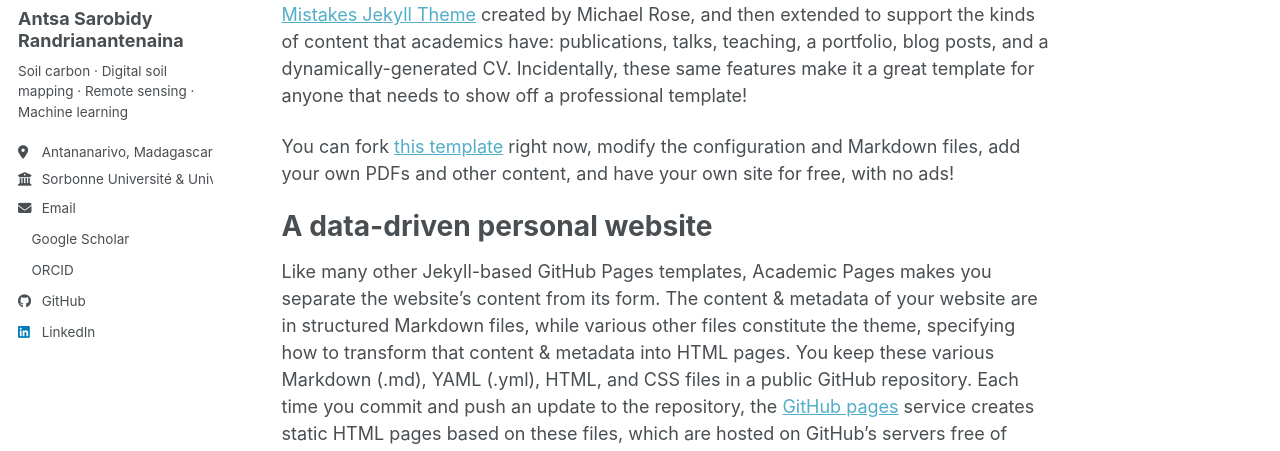
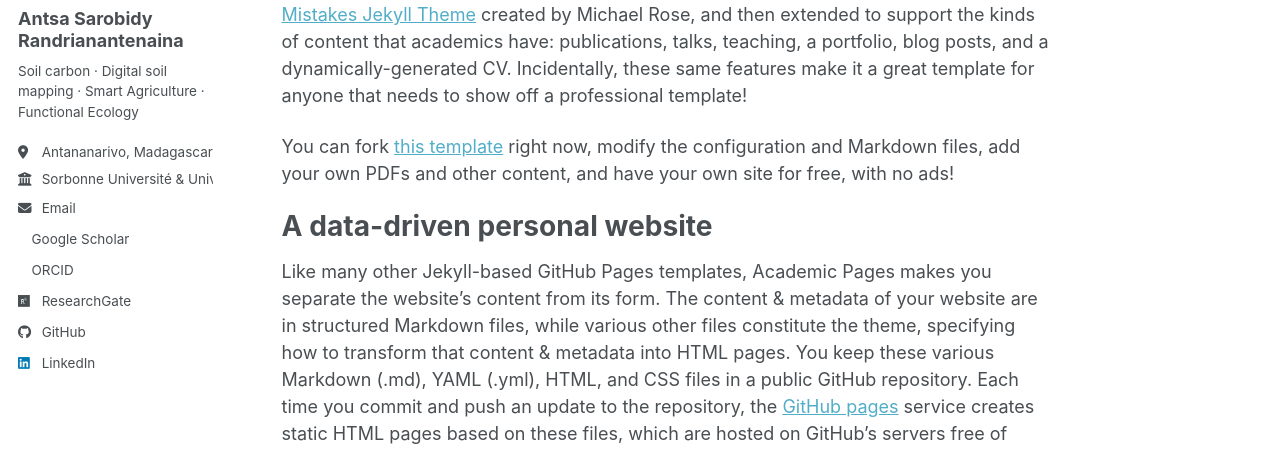
Before and after one commit to antsaro/antsaro.github.io, a Jekyll site: the page built from _pages/about.md, in a window 1280 px wide. Shown: the part 278-729 px from the top of the page. Built offline with Jekyll 4.4.1, drawn with Linux system fonts in a browser that asks for light colours; a script bundle is joined from its source files by our own code; a style sheet for code colours, icons or effects is not loaded.

Commit message:
Update _config.yml

```diff
--- a/_config.yml
+++ b/_config.yml
@@ -6,7 +6,7 @@ site_theme               : "default" # Options: "default", "air", "sunrise", "mi
 title                    : "Antsa Sarobidy Randrianantenaina"
 title_separator          : "-"
 name                     : &name "Antsa Sarobidy Randrianantenaina"
-description              : &description "Soil carbon, digital soil mapping and remote sensing in tropical landscapes"
+description              : &description "Soil carbon, digital soil mapping, smart agriculture and functional ecology in tropical landscapes."
 url                      : https://antsaro.github.io
 baseurl                  : ""
 repository               : "antsaro/antsaro.github.io"
@@ -16,7 +16,7 @@ author:
   avatar           : "profile.png"
   name             : "Antsa Sarobidy Randrianantenaina"
   pronouns         :
-  bio              : "Soil carbon · Digital soil mapping · Remote sensing · Machine learning"
+  bio              : "Soil carbon · Digital soil mapping · Smart Agriculture · Functional Ecology"
   location         : "Antananarivo, Madagascar"
   employer         : "Sorbonne Université & University of Antananarivo"
   uri              :
@@ -25,7 +25,7 @@ author:
   # Academic profiles
   googlescholar    : "https://scholar.google.com/citations?user=8rAuUBUAAAAJ"
   orcid            : "https://orcid.org/0009-0006-5212-7734"
-  researchgate     :
+  researchgate     : "https://www.researchgate.net/profile/Antsa-Sarobidy-Randrianantenaina"
 
   # Code and social
   github           : "antsaro"
```
